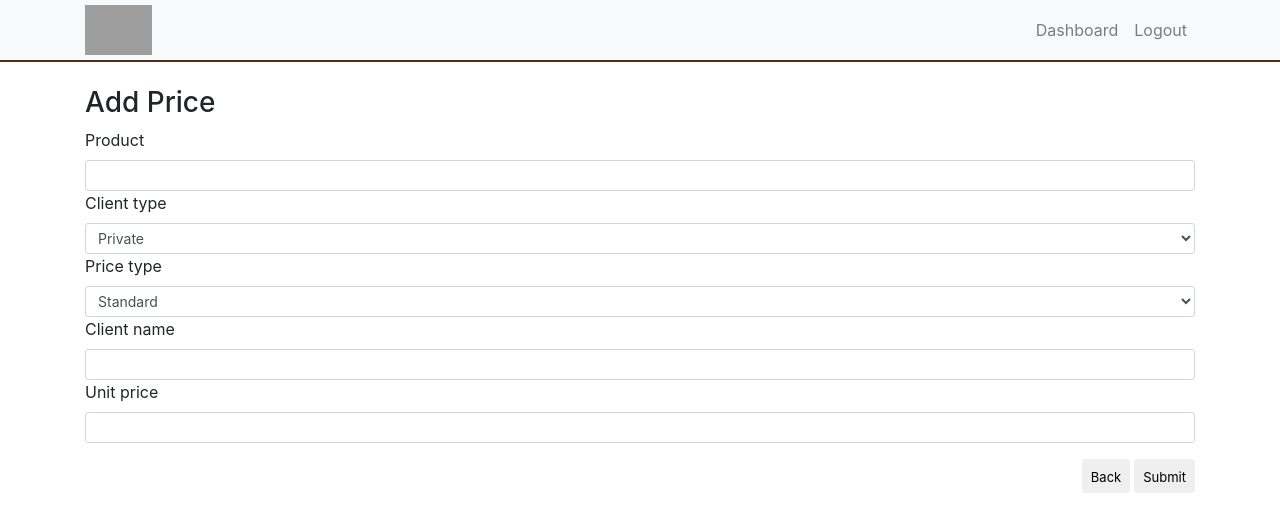
After one commit to inespalmasantos/ptbakeryapp, a Flask app: page /add_price in a window 1280 px wide. The commit adds this page. Shown: the top 532 px of the page. Run offline with Flask 2, Linux system fonts and the light colour scheme; the visitor is signed in with stand-in values (Sample User, id 1); parts of the project's set-up code (start-up, migrations or seed data) failed here and were passed over; some libraries are stand-ins or nearby versions; grey boxes are pictures that could not be loaded.

Commit message:
prices functionality

```diff
--- a/app.py
+++ b/app.py
@@ -1,6 +1,6 @@
 from flask import Flask, render_template, flash, redirect, url_for, session, request, logging
 from flask_mysqldb import MySQL
-from wtforms import Form, StringField, SelectField, IntegerField, TextAreaField, PasswordField, validators, ValidationError
+from wtforms import Form, DecimalField, StringField, SelectField, IntegerField, TextAreaField, PasswordField, validators, ValidationError
 from passlib.hash import sha256_crypt
 from functools import wraps
 import json
@@ -651,6 +651,92 @@ def prices():
 	# Close connection
 	cur.close()
 
+# Price Form Class
+class PriceForm(Form):
+	product = StringField('Product', [validators.Length(min=1, max=100)])
+	client_type = SelectField('Client type', choices=[('Private', 'Private'), ('Retail', 'Retail')])
+	price_type = SelectField('Price type', choices=[('Standard', 'Standard'), ('Special', 'Special')])
+	client_name = StringField('Client name', [validators.Length(min=1, max=100)])
+	unit_price = DecimalField('Unit price', places=2, rounding=None)
+
+# Add Price
+@app.route('/add_price', methods=['GET', 'POST'])
+@is_logged_in
+def add_price():
+	form = PriceForm(request.form)
+
+	if request.method == 'POST' and form.validate():
+		product = form.product.data
+		client_type = form.client_type.data
+		price_type = form.price_type.data
+		client_name = form.client_name.data
+		unit_price = form.unit_price.data
+
+		# Create Cursor
+		cur = mysql.connection.cursor()
+
+		# Execute
+		cur.execute("INSERT INTO prices(product, client_type, price_type, client_name, unit_price) VALUES(%s, %s, %s, %s, %s)", (product, client_type, price_type, client_name, unit_price))
+
+		# Commit to DB
+		mysql.connection.commit()
+
+		# Close connection
+		cur.close()
+
+		flash('Price Created', 'success')
+
+		return redirect(url_for('prices'))
+
+	return render_template('add_price.html', form=form)
+
+# Edit Price
+@app.route('/edit_price/<string:id>', methods=['GET', 'POST'])
+@is_logged_in
+def edit_price(id):
+	# Create Cursor
+	cur = mysql.connection.cursor()
+
+	# Get price by id
+	result = cur.execute("SELECT * FROM prices WHERE id = %s", [id])
+	price = cur.fetchone()
+
+	# Get form
+	form = PriceForm(request.form)
+	form.product.data = price['product']
+	form.client_type.data = price['client_type']
+	form.price_type.data = price['price_type']
+	form.client_name.data = price['client_name']
+	form.unit_price.data = price['unit_price']
+
+
+	if request.method == 'POST' and form.validate():
+		product = request.form['product']
+		client_type = request.form['client_type']
+		price_type = request.form['price_type']
+		client_name = request.form['client_name']
+		unit_price = request.form['unit_price']
+
+		# Create Cursor
+		cur = mysql.connection.cursor()
+
+		# Execute
+		cur.execute("UPDATE prices SET product=%s, client_type=%s, price_type=%s, client_name=%s, unit_price=%s WHERE id=%s", (product, client_type, price_type, client_name, unit_price, id))
+
+		# Commit to DB
+		mysql.connection.commit()
+
+		# Close connection
+		cur.close()
+
+		flash('Price Updated', 'success')
+
+		return redirect(url_for('prices'))
+		#print old_name
+	else:
+		print(form.errors)
+	return render_template('edit_price.html', form=form)
+
 
 # Salespeople
 @app.route('/salespeople')
--- /dev/null
+++ b/templates/add_price.html
@@ -0,0 +1,17 @@
+{% extends 'layout.html' %}
+
+{% block body %}
+  <h3>Add Price</h3>
+  {% from "includes/_formhelpers.html" import render_field %}
+  <form method="POST" action="">
+  	<div class="form-group">
+  		{{render_field(form.product, class_="form-control form-control-sm")}}
+  		{{render_field(form.client_type, class_="form-control form-control-sm")}}
+  		{{render_field(form.price_type, class_="form-control form-control-sm")}}
+      {{render_field(form.client_name, class_="form-control form-control-sm")}}
+      {{render_field(form.unit_price, class_="form-control form-control-sm")}}
+    </div>
+  	<button type="submit" class="btn float-right mb-2 pt-1 pb-1 pl-2 pr-2 float-right" value="Submit"><a>Submit</a></button>
+    <button class="btn float-right mr-1 mb-2 pt-1 pb-1 pl-2 pr-2"><a href="/prices">Back</a></button>
+  </form>
+{% endblock %}
--- a/templates/prices.html
+++ b/templates/prices.html
@@ -17,7 +17,7 @@
     </tr>
   </thead>
   <tbody>
-    {% for price in prices|sort(attribute="name") %}
+    {% for price in prices|sort(attribute="product") %}
     <tr>
       <td class="align-middle word-wrap">{{price.product}}</td>
       <td class="align-middle word-wrap text-center">{{price.client_type}}</td>
```
Also changed, not shown: templates/edit_price.html (added, +17 -0 lines).
